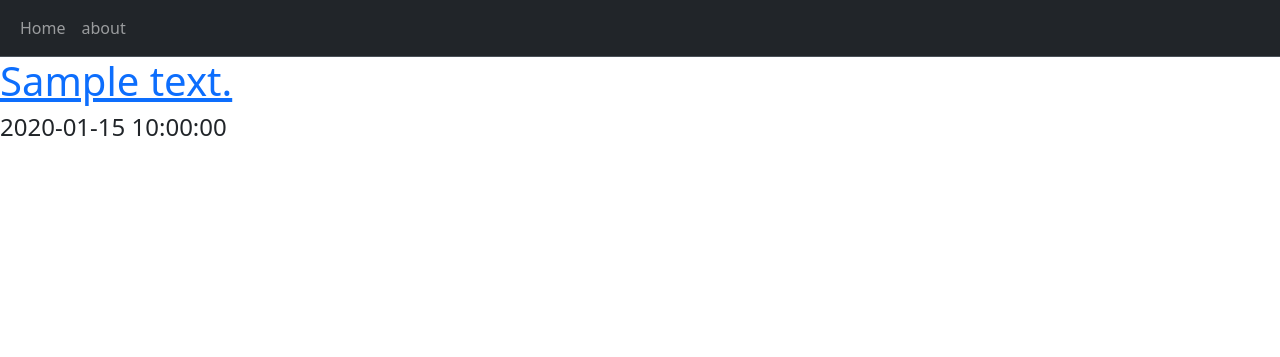
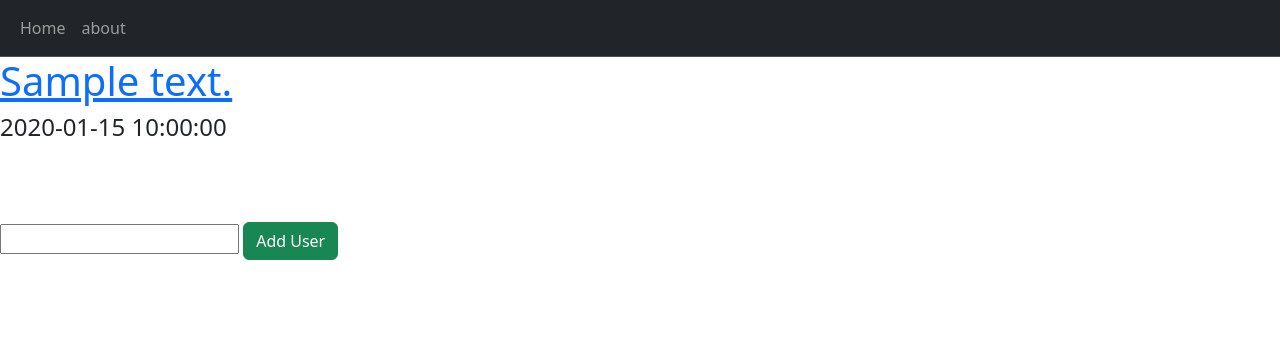
Before and after one commit to alirezatd80/FirstFlask, a Flask app: page / in a window 1280 px wide. Shown: the top 357 px of the page. Run offline with Flask 3, Linux system fonts and the light colour scheme; tables that the repository leaves empty hold one stand-in row (values such as "Sample post").

Commit message:
add user to DB with btn

```diff
--- a/myFirstProject/app.py
+++ b/myFirstProject/app.py
@@ -1,4 +1,4 @@
-from flask import Flask,render_template,redirect,url_for
+from flask import Flask,render_template,redirect,url_for,request
 from flask_sqlalchemy import SQLAlchemy
 from datetime import datetime
 
@@ -52,6 +52,11 @@ def Delete(user_id):
     db.session.commit()
     return redirect(url_for('home'))
 
+@app.route('/add_user', methods=['POST'])
+def AddUser():
+    username = request.form['username']
+    addInDB(username)
+    return redirect(url_for('home'))
 
 
 
--- a/myFirstProject/templates/home.html
+++ b/myFirstProject/templates/home.html
@@ -8,5 +8,12 @@
           <h1> <a href="{{ url_for('UserPage', user_id=x.id) }}">{{ x.content }} </a></h1>
           <h4>{{ x.date }}</h4>
     {% endfor %}
+    <br>
+    <br>
+    <br>
+    <form action="{{ url_for('AddUser') }}" method="post">
+      <input type="text" name="username" id="name"/>
+      <button type="submit" class="btn btn-success">Add User</button>
+  </form>
 
   {% endblock %}
```
